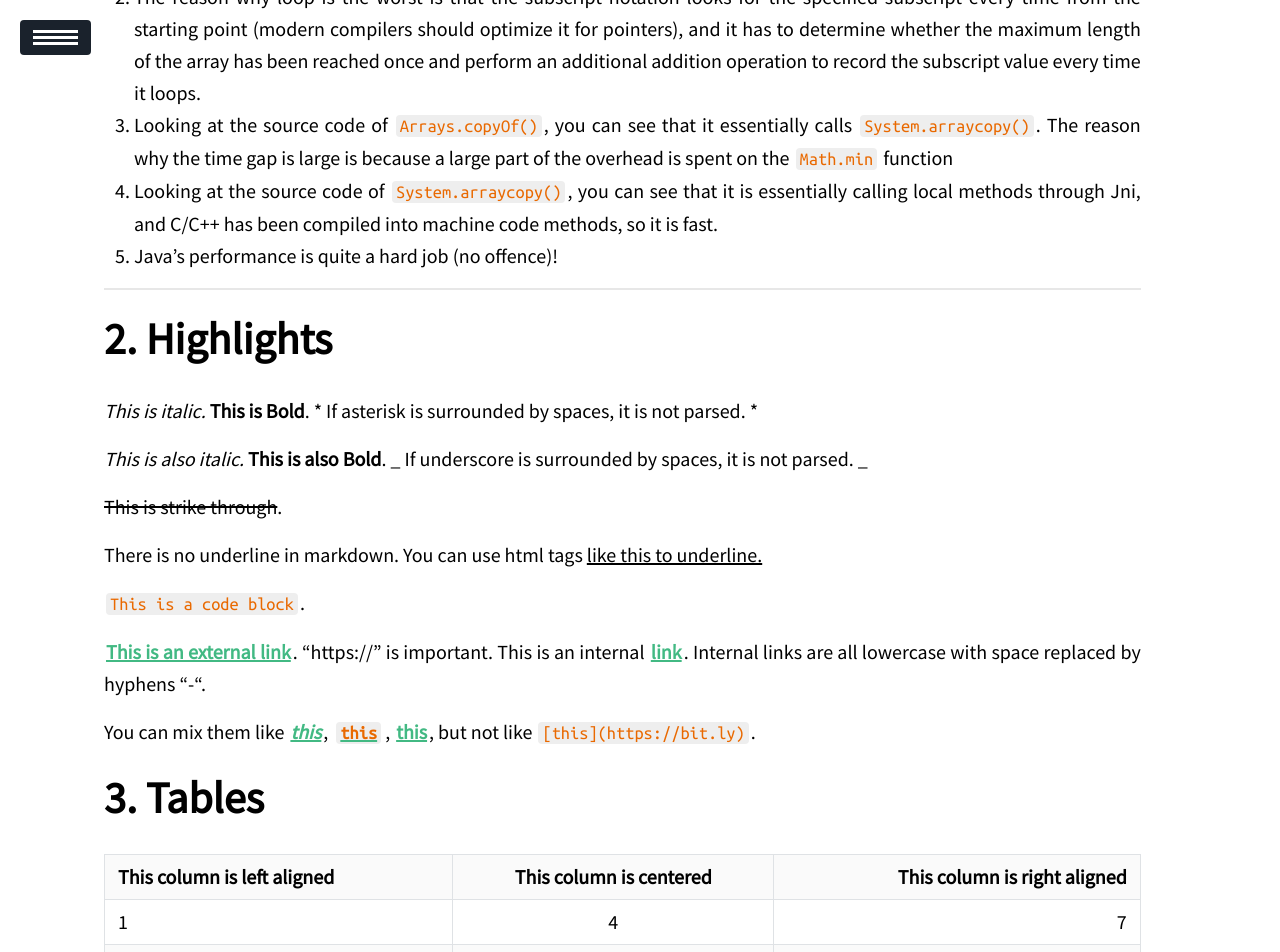
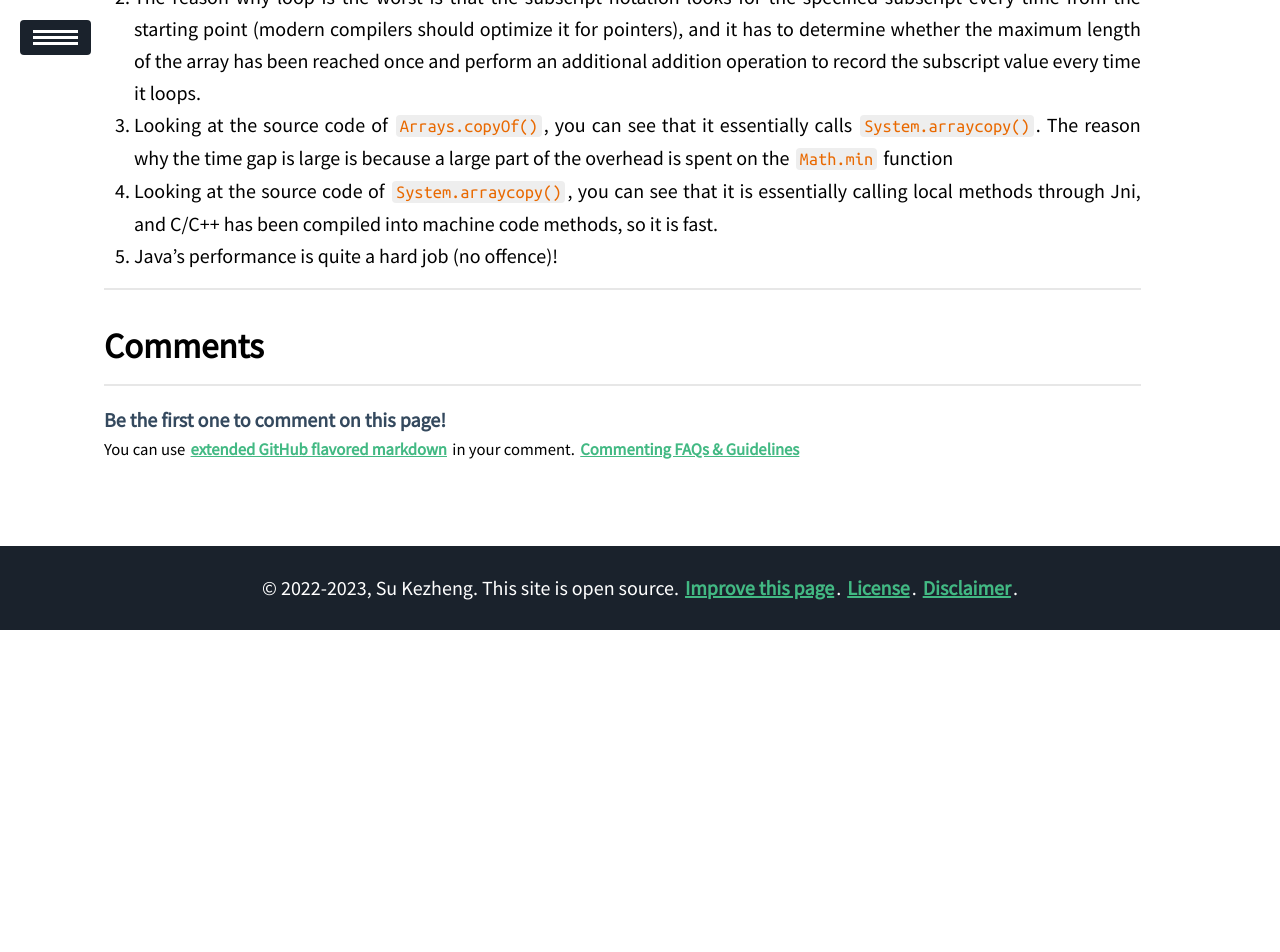
Before and after one commit to ssskz/ssskz.github.io, a Jekyll site: the page built from _posts/2023-2-21-JAVA.md, in a window 1280 px wide and 1400 px high, scrolled down 12479 px. Shown: the top 952 px of the window. Built offline with Jekyll 4.4.1, drawn with Linux system fonts in a browser that asks for light colours; our own code applies the rules of GitHub Pages for plain Markdown files; formulas are drawn with MathJax 3; a script that is not in the unit is left out; after the commit the page ends 13109 px from its top, so only the background shows below that; some of the changed text lies outside the part shown.

Commit message:
update
Signed-off-by: ssskz <12497590+ssskz@user.noreply.gitee.com>

````diff
--- a/_posts/2023-2-21-JAVA.md
+++ b/_posts/2023-2-21-JAVA.md
@@ -417,56 +417,3 @@
 5. Java's performance is quite a hard job (no offence)!
 
 ------
-
-# Highlights
-
-*This is italic.* **This is Bold**. * If asterisk is surrounded by spaces, it is not parsed. *
-
-_This is also italic._ __This is also Bold__. _ If underscore is surrounded by spaces, it is not parsed. _
-
-~~This is strike through~~.
-
-There is no underline in markdown. You can use html tags <u>like this to underline.</u>
-
-`This is a code block`.
-
-[This is an external link](https://bit.ly). "https://" is important. This is an internal [link](#this-is-a-h2). Internal links are all lowercase with space replaced by hyphens "-".
-
-You can mix them like [*this*](https://bit.ly), [`this`](https://bit.ly), **[this](https://bit.ly)**, but not like `[this](https://bit.ly)`.
-
-# Tables
-
-| This column is left aligned | This column is centered | This column is right aligned |
-| :-------------------------- | :---------------------: | ---------------------------: |
-| 1                           |            4            |                            7 |
-| 2                           |            5            |                            8 |
-| 3                           |            6            |                            9 |
-
-| You can use `![caption](link)` in tables.                    | You can use Math in tables. | You can use `<img src="" width="">` in tables.               |
-| ------------------------------------------------------------ | --------------------------- | ------------------------------------------------------------ |
-| ![caption](https://raw.githubusercontent.com/yk-liu/yk-liu.github.io/master/_posts/2018-11-01-Introduction-to-Homology/assets/triangles.png) | $1+1=2$                     | <img src="https://raw.githubusercontent.com/yk-liu/yk-liu.github.io/master/_posts/2018-11-01-Introduction-to-Homology/assets/triangles.png" width="30%"> |
-
-# Foot Notes
-
-This is a note[^1]. Footnotes can have captions like[^this]. You can reference to the same note multiple times like[^this]. Foot notes can have many other options like[^this-one]. Or just like [^that]. This is a [reference style link][linkid] to a page. And [this][linkid] is also a link. As is [this][] and [that].
-
-
-# Foot Notes
-
-The Foot notes are like this
-
-[^1]: https://ssskz.github.io
-[^this]: https://ssskz.github.io
-[^this-one]:
-
-```
-> Blockquotes can be in a footnote.
-```
-
-```
-    as well as code blocks
-```
-
-[^that]: or, naturally, simple paragraphs.
-
-[linkid]: https://ssskz.github.io	"Optional Title"
````
